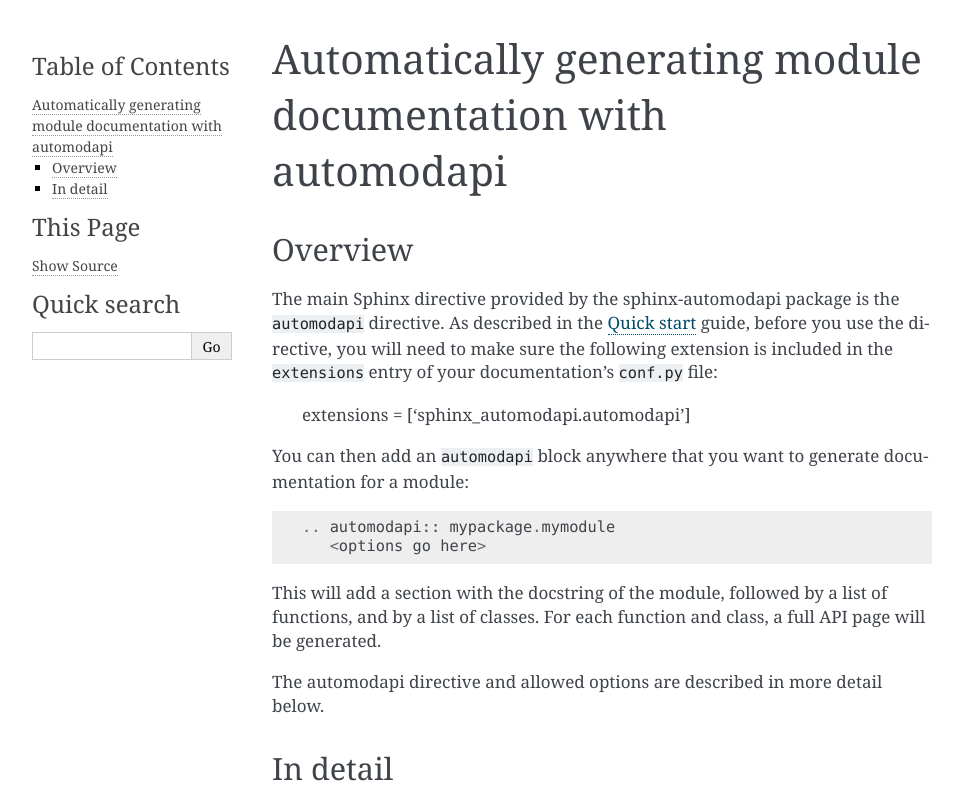
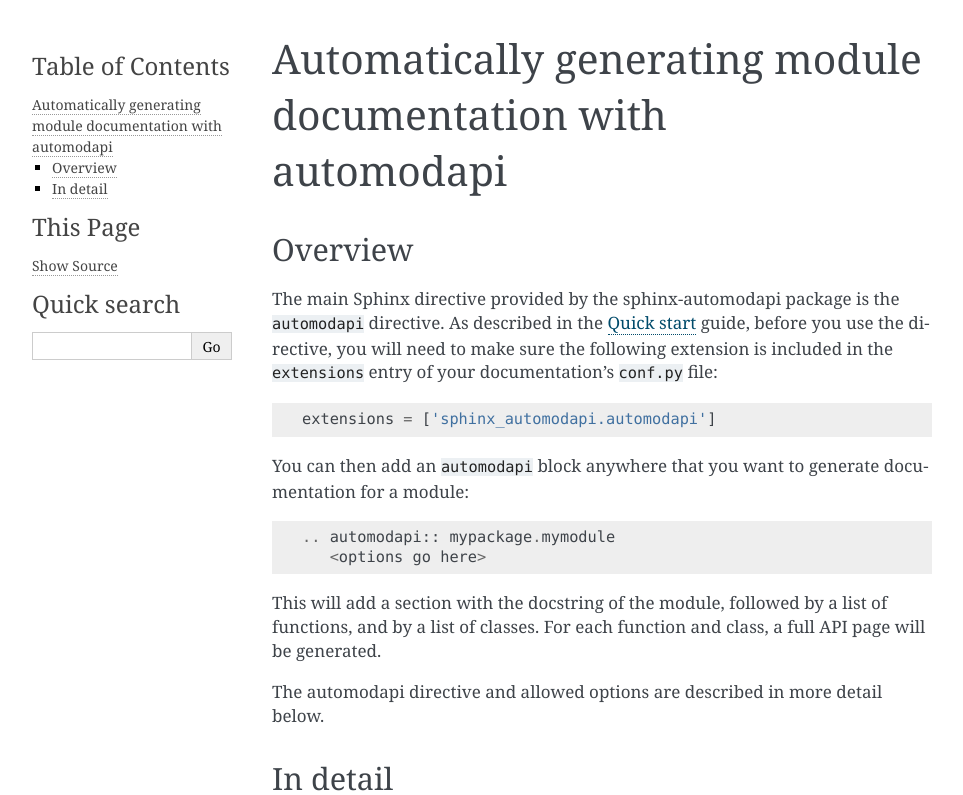
Before and after one commit to astropy/sphinx-automodapi, a Sphinx documentation site: the page built from docs/automodapi.rst, in a window 1280 px wide, cut to the strip 0-795 px from the top of the page. Shown: the whole strip, without its empty margins (148-1111 px from the left). Built offline with Sphinx 7.4.7, drawn with Linux system fonts in a browser that asks for light colours.

Commit message:
Fix rst syntax

```diff
--- a/docs/automodapi.rst
+++ b/docs/automodapi.rst
@@ -10,7 +10,7 @@
 ``automodapi`` directive. As described in the :ref:`quickstart` guide,
 before you use the directive, you will need to make sure the following
 extension is included in the ``extensions`` entry of your documentation's
-``conf.py`` file:
+``conf.py`` file::
 
     extensions = ['sphinx_automodapi.automodapi']
 
```
